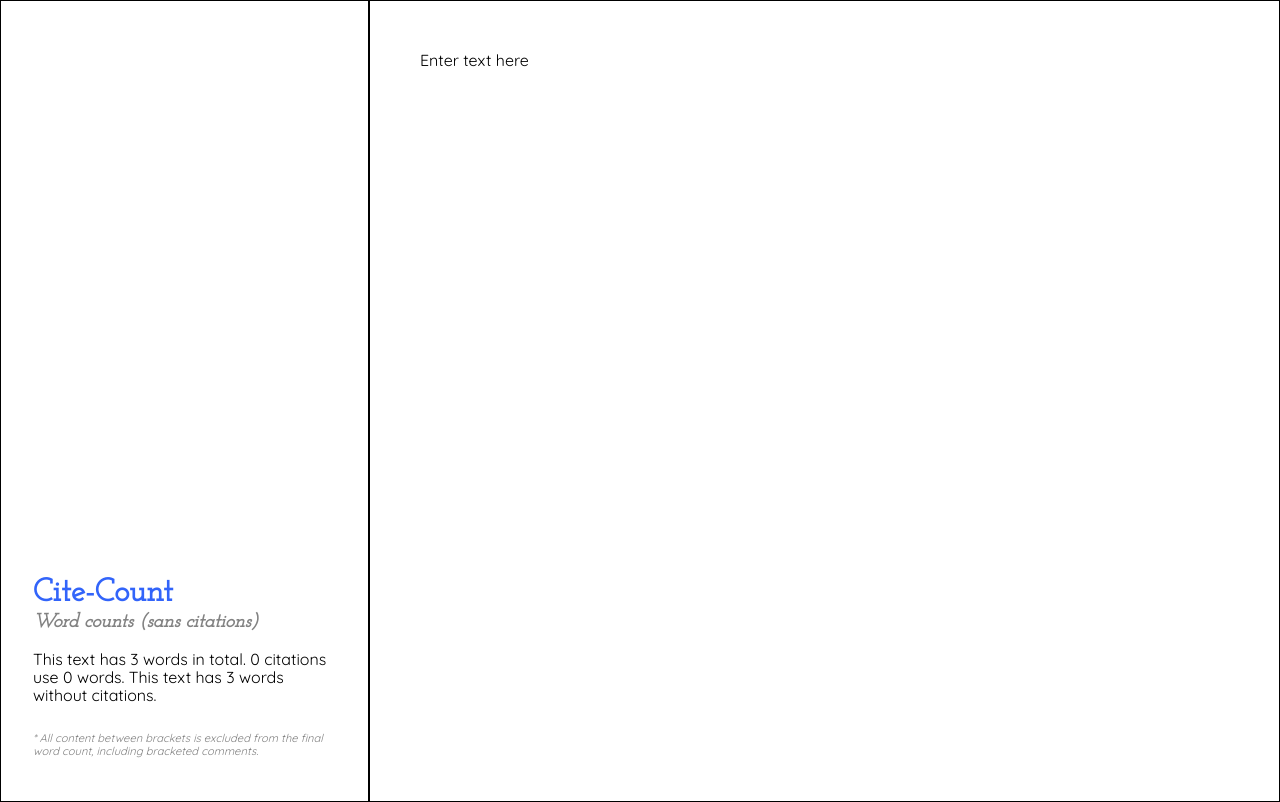
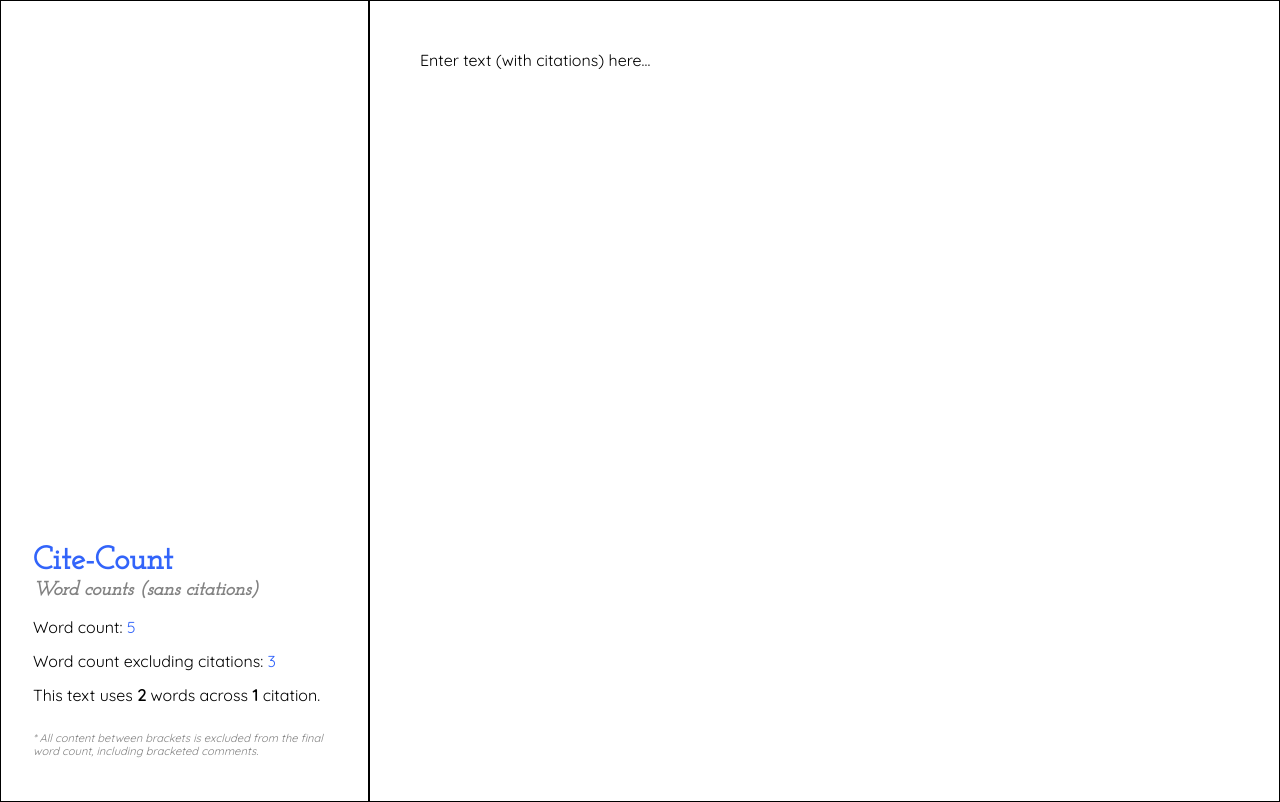
Before and after one commit to lukebeck/cite-count, a React app: page / in a window 1280 px wide. Built offline with nearby package versions, Linux system fonts and the light colour scheme.

Commit message:
Refactored data display

```diff
--- a/package.json
+++ b/package.json
@@ -1,6 +1,6 @@
 {
   "name": "cite-count",
-  "version": "1.0.0",
+  "version": "1.1.0",
   "description": "",
   "main": "index.js",
   "scripts": {
--- a/src/js/components/App.jsx
+++ b/src/js/components/App.jsx
@@ -1,5 +1,6 @@
-import React, { Component } from "react";
+import React from "react";
 import ReactDOM from "react-dom";
+import Textbox from './Textbox.jsx';
 
 const brackets = /\(.*?\).?/gi;
 const whitespace = /\s+/gi;
@@ -9,27 +10,20 @@
 const citations = text =>
   text.match(brackets) == null ? 0 : text.match(brackets).length;
 
-const wordCount = text => {
-  let totalWords = count(text);
-  let formattedCount = count(format(text));
-  let citationWords = totalWords - formattedCount;
-  let citationCount = citations(text);
+const plural = (count, word) => (count == 1 ? word : word + 's')
 
-  return `
-      This text has ${totalWords} words in total.
-      ${citationCount} citations use ${citationWords} words.
-      This text has ${formattedCount} words without citations.
-      `;
-};
+const Data = (props) => <div>
+  <p>Word count: <span>{props.data.totalCount}</span></p>
+  <p>Word count excluding citations: <span>{props.data.formattedCount}</span></p>
+  <p>This text uses <b>{props.data.totalCount - props.data.formattedCount}</b> {plural((props.data.totalCount - props.data.formattedCount), 'word')} across <b>{props.data.citationCount}</b> {plural(props.data.citationCount,'citation')}.</p>
+</div>
 
 class App extends React.Component {
   constructor(props) {
     super(props);
     this.handleTextChange = this.handleTextChange.bind(this);
     this.state = {
-      text: "Enter text here",
-      welcome:
-        "Enter your text in the box below to get information on word count"
+      text: "Enter text (with citations) here...",
     };
   }
 
@@ -37,13 +31,23 @@
     this.setState({ text });
   }
 
+  analyseText(text) {
+    let results = {
+      totalCount: count(text),
+      formattedCount: count(format(text)),
+      citationCount: citations(text),
+    }
+    return results
+  };
+
   render() {
+
     return (
       <div className="container">
         <div className="side">
-          <h1 className="Title">Cite-Count</h1>
-          <h2 className="Subheading">Word counts (sans citations)</h2>
-          <p className="Info">{wordCount(this.state.text)}</p>
+          <h1>Cite-Count</h1>
+          <h2>Word counts (sans citations)</h2>
+          <Data data={this.analyseText(this.state.text)}/>
           <p className="Disclaimer">
             * All content between brackets is excluded from the final word
             count, including bracketed comments.
@@ -63,28 +67,6 @@
   }
 }
 
-class Textbox extends React.Component {
-  constructor(props) {
-    super(props);
-    this.handleChange = this.handleChange.bind(this);
-  }
 
-  handleChange(e) {
-    this.props.onTextChange(e.target.value);
-  }
 
-  render() {
-    const text = this.props.text;
-    return (
-      <div className="Input">
-        <textarea
-          className="TextArea"
-          value={text}
-          onChange={this.handleChange}
-        />
-      </div>
-    );
-  }
-}
-
-ReactDOM.render(<App />, document.getElementById("root"));
+ReactDOM.render(<App/>, document.getElementById("root"));
--- /dev/null
+++ b/src/js/components/Textbox.jsx
@@ -0,0 +1,24 @@
+import React from "react";
+
+class Textbox extends React.Component {
+  constructor(props) {
+    super(props);
+    this.handleChange = this.handleChange.bind(this);
+  }
+
+  handleChange(e) {
+    this.props.onTextChange(e.target.value);
+  }
+
+  render() {
+    const text = this.props.text;
+    return (
+        <textarea
+          value={text}
+          onChange={this.handleChange}
+        />
+    );
+  }
+}
+
+export default Textbox;
--- a/src/styles/app.css
+++ b/src/styles/app.css
@@ -66,3 +66,7 @@
   font-size: .7rem;
   color: rgb(130,130,130)
 }
+
+span {
+  color: rgb(50,100,250);
+}
```
